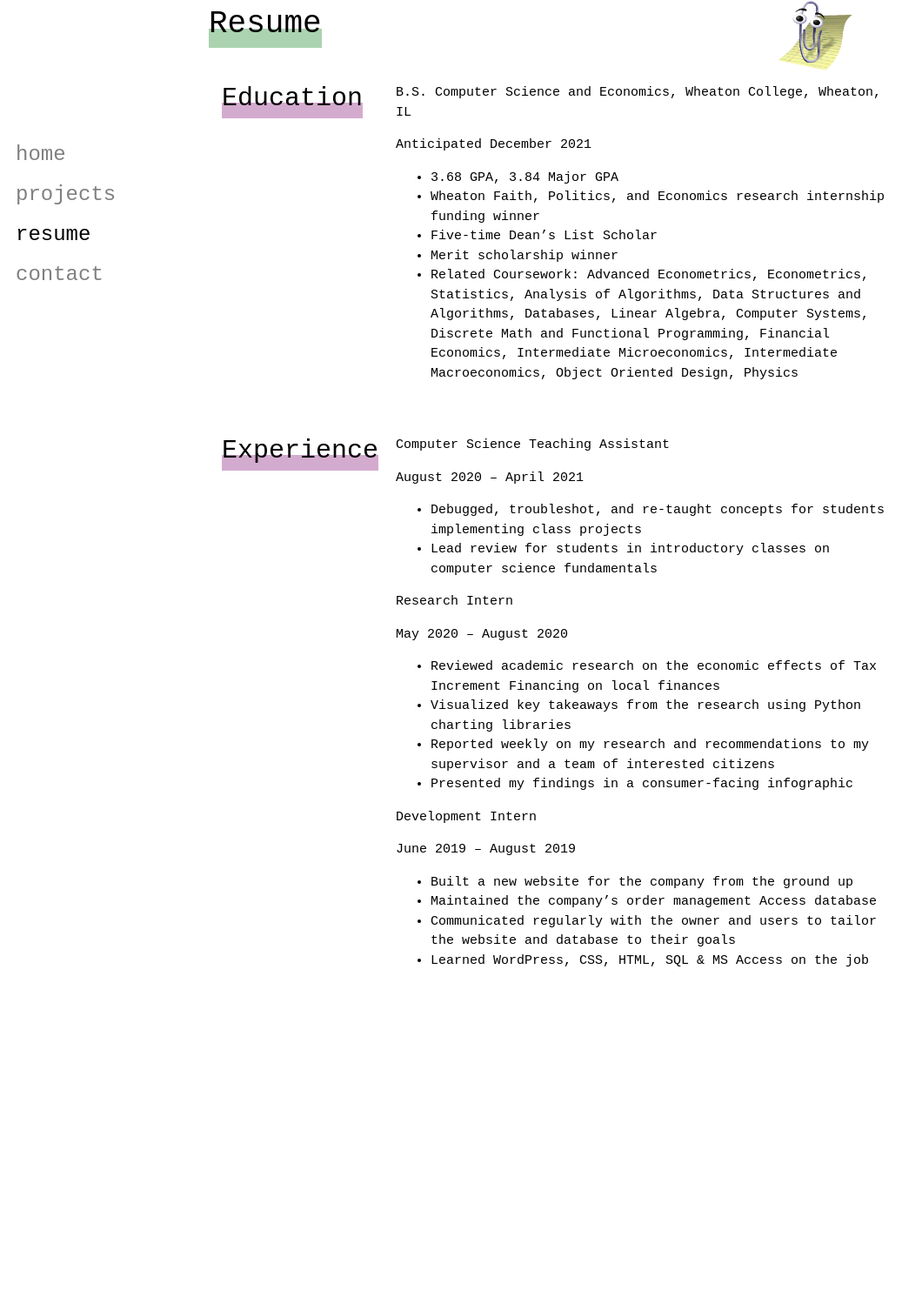
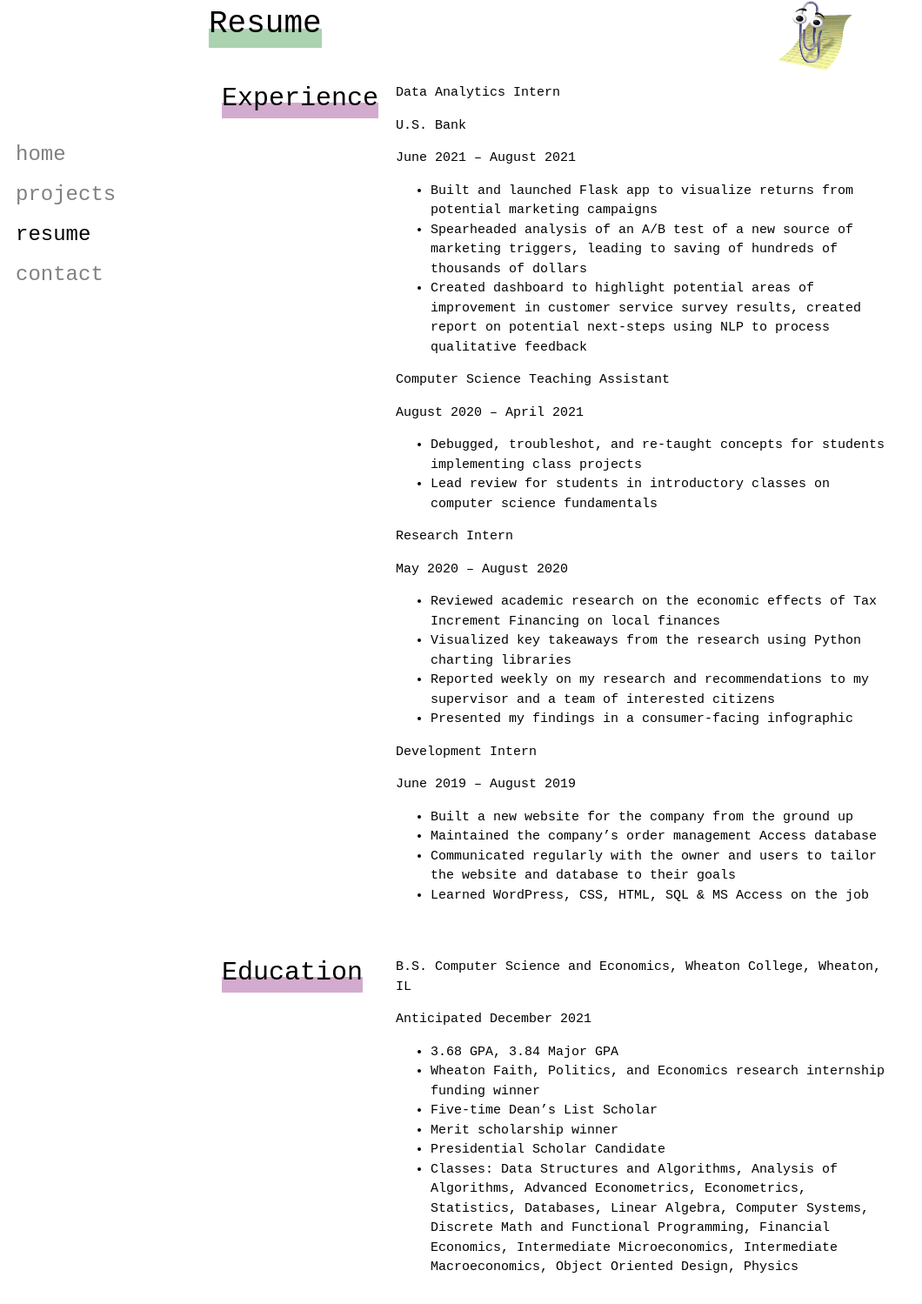
Before and after one commit to erikmichaelson/personalSite, a plain HTML site: page resume.html in a window 1280 px wide. Shown: the part 34-1533 px from the top of the page at 87% size, without its empty margins (0-1060 px from the left). Before the commit the page ends 1180 px from the top, so only its background shows below. Drawn offline with nearby package versions, Linux system fonts and the light colour scheme; a web font is replaced by a local one.

Commit message:
rearranged resume, added US Bank

```diff
--- a/resume.html
+++ b/resume.html
@@ -20,33 +20,26 @@
 			<img src="clippy.png" alt='clippy' class='clippy'>
 			<div class="row">
 				<div class="col-3">
-					<h2>Education</h2>
-				</div>
-				<div class="col-9">
-<p><b>B.S. Computer Science</b> and <b>Economics</b>, Wheaton College, Wheaton, IL</p>
-<p>Anticipated December 2021</p>
-<ul>
-<li>3.68 GPA, 3.84 Major GPA</li>
-<li>Wheaton Faith, Politics, and Economics research internship funding winner</li>
-<li>Five-time Dean’s List Scholar</li>
-<li>Merit scholarship winner</li>
-<li>Related Coursework: Advanced Econometrics, Econometrics, Statistics, Analysis of Algorithms, Data Structures
-and Algorithms, Databases, Linear Algebra, Computer Systems, Discrete Math and Functional Programming, Financial
-Economics, Intermediate Microeconomics, Intermediate Macroeconomics, Object Oriented Design, Physics</li>
-</ul>
-				</div>
-			</div>
-			<div class="row">
-				<div class="col-3">
 					<h2>Experience</h2>
 				</div>
 				<div class="col-9">
+<p><b>Data Analytics Intern</b></p>
+<p>U.S. Bank</p>
+<p>June 2021 – August 2021</p>
+<ul>
+<li>Built and launched Flask app to visualize returns from potential marketing campaigns</li>
+<li>Spearheaded analysis of an A/B test of a new source of marketing triggers, leading to saving of
+hundreds of thousands of dollars</li>
+<li>Created dashboard to highlight potential areas of improvement in customer service survey results,
+created report on potential next-steps using NLP to process qualitative feedback</li>
+</ul>
+
 <p><b>Computer Science Teaching Assistant</b></p>
 <p>August 2020 – April 2021</p>
 <ul>
 <li>Debugged, troubleshot, and re-taught concepts for students implementing class projects</li>
 <li>Lead review for students in introductory classes on computer science fundamentals</li>
- </ul>
+</ul>
 
 <p><b>Research Intern</b></p>
 <p>May 2020 – August 2020</p>
@@ -66,6 +59,25 @@ Economics, Intermediate Microeconomics, Intermediate Macroeconomics, Object Orie
 <li>Learned WordPress, CSS, HTML, SQL &amp; MS Access on the job</li>
  </ul>
 				</div>
+			</div>
+			<div class="row">
+				<div class="col-3">
+					<h2>Education</h2>
+				</div>
+				<div class="col-9">
+<p><b>B.S. Computer Science</b> and <b>Economics</b>, Wheaton College, Wheaton, IL</p>
+<p>Anticipated December 2021</p>
+<ul>
+<li>3.68 GPA, 3.84 Major GPA</li>
+<li>Wheaton Faith, Politics, and Economics research internship funding winner</li>
+<li>Five-time Dean’s List Scholar</li>
+<li>Merit scholarship winner</li>
+<li>Presidential Scholar Candidate</li>
+<li>Classes: Data Structures and Algorithms, Analysis of Algorithms, Advanced Econometrics, Econometrics,
+Statistics, Databases, Linear Algebra, Computer Systems, Discrete Math and Functional Programming, Financial
+Economics, Intermediate Microeconomics, Intermediate Macroeconomics, Object Oriented Design, Physics</li>
+</ul>
+			</div>
 				<!--
 			</div>
 			<div class="row">
```
